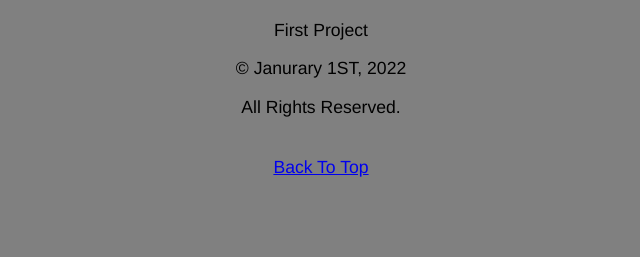
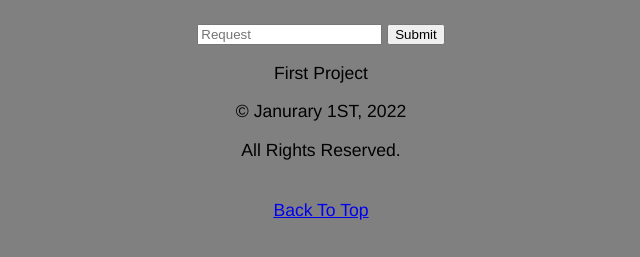
Before and after one commit to Mello15/Mec-Projects-2022, a plain HTML site: page About-you/index.html in a window 1280 px wide. Shown: the part 1217-1474 px from the top of the page, without its empty margins (319-959 px from the left). Drawn offline with Linux system fonts and the light colour scheme.

Commit message:
added form below

```diff
--- a/About-you/index.html
+++ b/About-you/index.html
@@ -65,6 +65,13 @@
 
 
 <footer id="footer">
+    <br>
+	        <form action="Mailto:123@123.com" method="Get">
+	            <input type="text" name="Request" placeholder="Request">
+	            <button type="submit">Submit</Button>
+
+    <br>
+
     <p>First Project</p>
     <p>&copy Janurary 1ST, 2022</p>
     <p>All Rights Reserved.</p></br>
```
